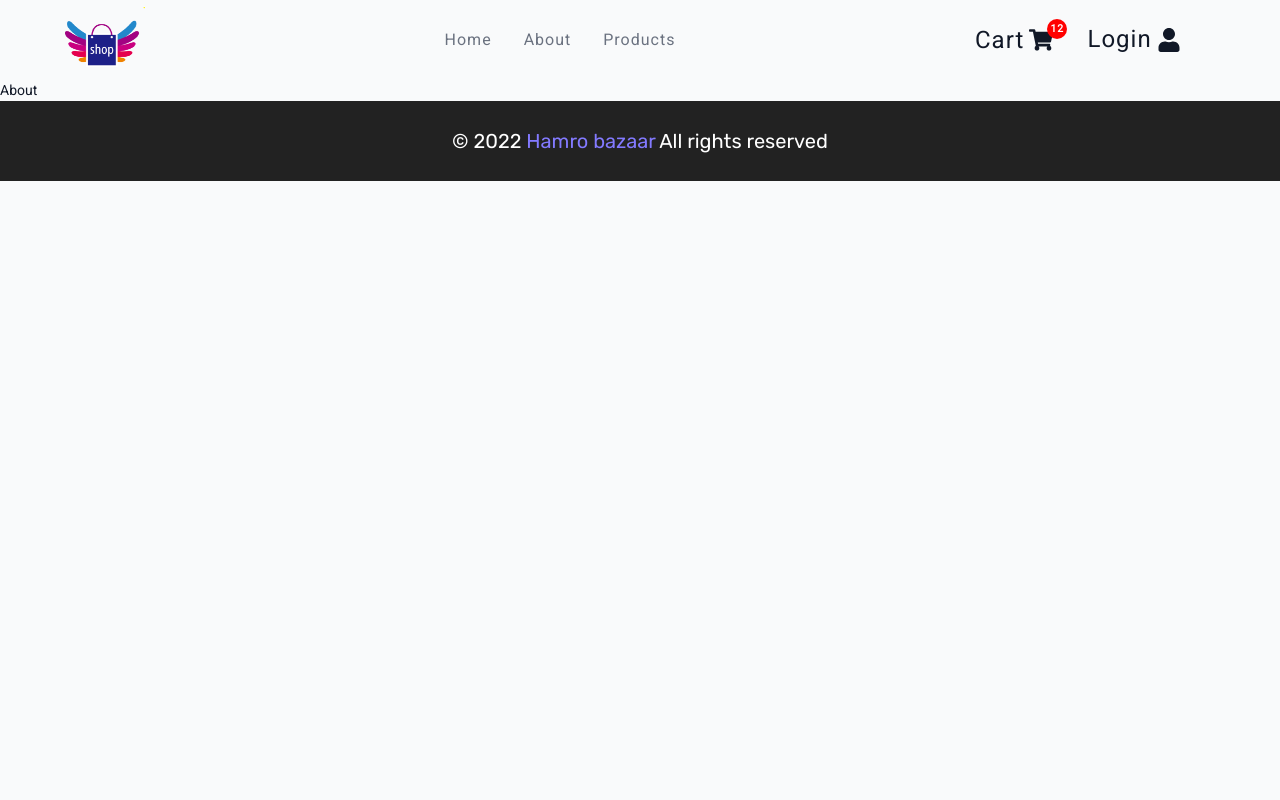
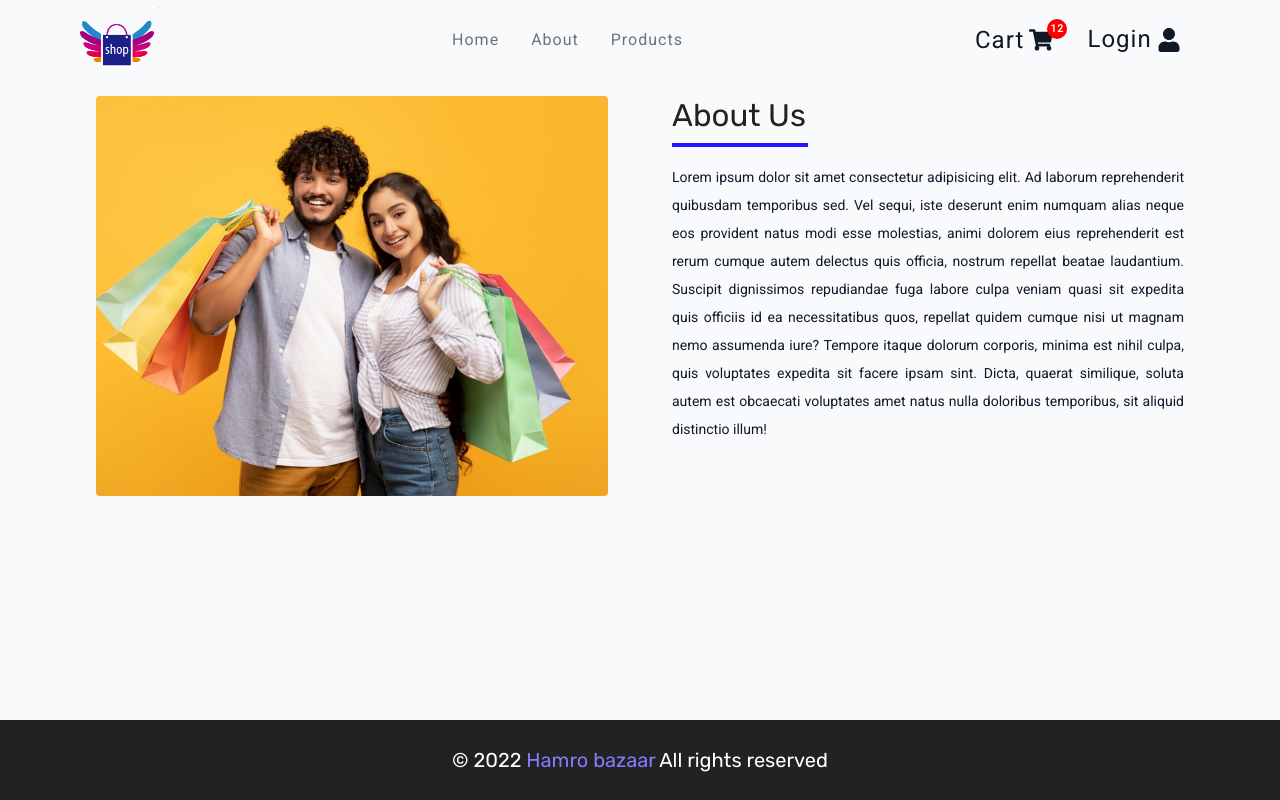
Before and after one commit to pastendi/MERN-ecom, a React (Create React App) app: page /about in a window 1280 px wide. Built offline with nearby package versions, Linux system fonts and the light colour scheme.

Commit message:
about page

```diff
--- a/src/index.css
+++ b/src/index.css
@@ -69,7 +69,6 @@ body {
 
 p {
   margin-bottom: 1.5 rem;
-  max-width: 40em;
 }
 
 h1,
@@ -251,12 +250,12 @@ ul {
 }
 /* title */
 .title {
-  text-align: center;
+  text-align: left;
 }
-.title-underline {
+.underline {
+  margin-top: -1rem;
+  margin-bottom: 1rem;
+  width: 8.5rem;
+  height: 0.25rem;
   background: var(--primary-500);
-  width: 7rem;
-  height: 0.25rem;
-  margin: 0 auto;
-  margin-top: -1rem;
 }
--- a/src/pages/About.js
+++ b/src/pages/About.js
@@ -1,7 +1,35 @@
 import React from 'react'
+import { Wrapper } from '../style/About'
+import aboutImage from '../assets/about.png'
 
 const About = () => {
-  return <div>About</div>
+  return (
+    <Wrapper>
+      <div className='about'>
+        <img src={aboutImage} alt='about us' className='img' />
+        <article>
+          <div className='title'>
+            <h3>About Us</h3>
+            <div className='underline'></div>
+          </div>
+          <p>
+            Lorem ipsum dolor sit amet consectetur adipisicing elit. Ad laborum
+            reprehenderit quibusdam temporibus sed. Vel sequi, iste deserunt
+            enim numquam alias neque eos provident natus modi esse molestias,
+            animi dolorem eius reprehenderit est rerum cumque autem delectus
+            quis officia, nostrum repellat beatae laudantium. Suscipit
+            dignissimos repudiandae fuga labore culpa veniam quasi sit expedita
+            quis officiis id ea necessitatibus quos, repellat quidem cumque nisi
+            ut magnam nemo assumenda iure? Tempore itaque dolorum corporis,
+            minima est nihil culpa, quis voluptates expedita sit facere ipsam
+            sint. Dicta, quaerat similique, soluta autem est obcaecati
+            voluptates amet natus nulla doloribus temporibus, sit aliquid
+            distinctio illum!
+          </p>
+        </article>
+      </div>
+    </Wrapper>
+  )
 }
 
 export default About
--- /dev/null
+++ b/src/style/About.js
@@ -0,0 +1,32 @@
+import styled from 'styled-components'
+
+export const Wrapper = styled.div`
+  min-height: calc(100vh - 10rem);
+  .about {
+    display: grid;
+    padding: 1rem;
+    img {
+      height: 400px;
+      border-radius: var(--borderRadius);
+    }
+    h3 {
+      margin-top: 1rem;
+    }
+    p {
+      text-align: justify;
+      line-height: 2;
+    }
+  }
+  @media (min-width: 992px) {
+    max-width: var(--max-width);
+    margin: 0 auto;
+    padding: 0px;
+    .about {
+      gap: 4rem;
+      grid-template-columns: 1fr 1fr;
+      h3 {
+        margin-top: 0;
+      }
+    }
+  }
+`
--- a/src/style/Navbar.js
+++ b/src/style/Navbar.js
@@ -17,7 +17,6 @@ const Wrapper = styled.nav`
     img {
       width: 80px;
       height: 60px;
-      margin-left: -15px;
     }
   }
   .nav-toggle {
```
Also changed, not shown: src/assets/about.png (added).
